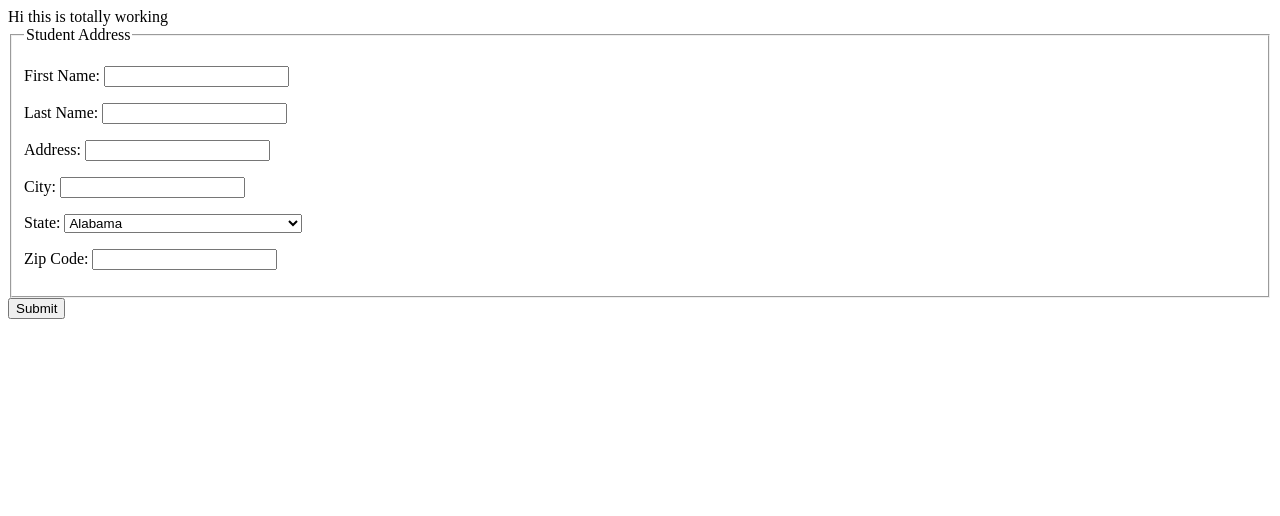
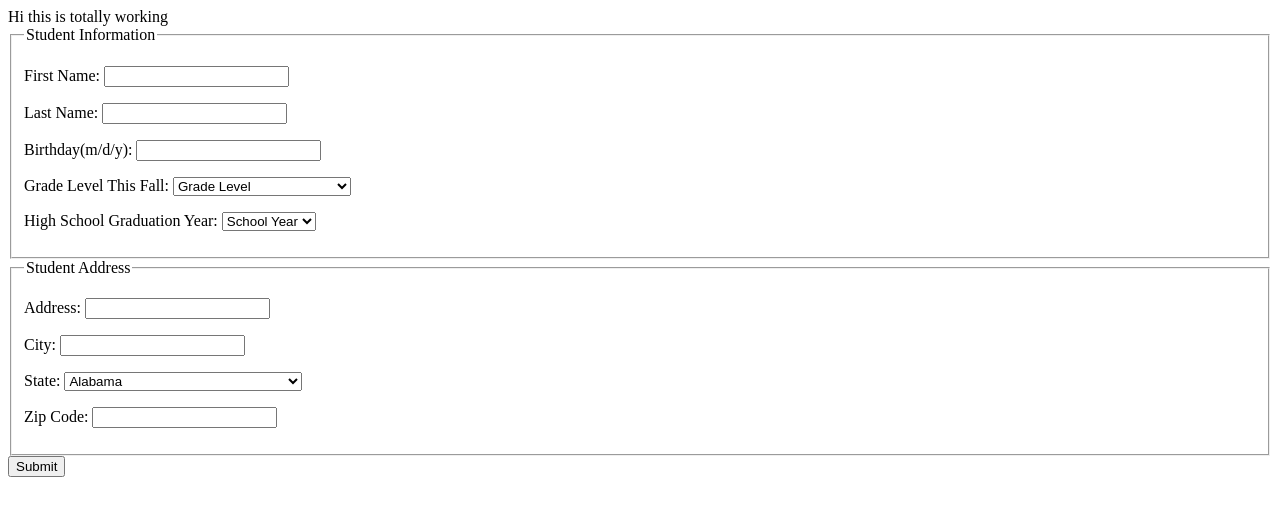
Before and after one commit to jedouard98/scholar-fish, a Python web app: template templates/basic-info.html in a window 1280 px wide. Shown: the top 516 px of the page. Run offline with Jinja, Linux system fonts and the light colour scheme; the template is opened without the code that fills it, so the values that code supplies are empty.

Commit message:
Added Birthday, Grade Level, Graduation Year section to the student info section

```diff
--- a/templates/basic-info.html
+++ b/templates/basic-info.html
@@ -7,9 +7,68 @@
   Hi this is totally working
   <form method=post>
     <fieldset>
-      <legend>Student Address</legend>
+        <legend>Student Information</legend>
         <p>First Name: <input type="text" name="first_name" value=""> </p>
         <p>Last Name: <input type="text" name="last_name" value=""> </p>
+        <p>Birthday(m/d/y): <input type="text" name="birthday" value=""> </p>
+        <p> Grade Level This Fall:  <select><option value="">Grade Level</option>
+<option value="9">High School Freshman</option>
+<option value="10">High School Sophomore</option>
+<option value="11">High School Junior</option>
+<option value="12">High School Senior</option>
+<option value="13">College Freshman</option>
+<option value="14">College Sophomore</option>
+<option value="15">College Junior</option>
+<option value="16">College Senior</option>
+<option value="17">Graduate School - Year 1</option>
+<option value="18">Graduate Student - Year 2</option>
+<option value="19">Graduate Student - Year 3</option>
+<option value="20">Graduate Student - Year 4</option>
+<option value="21">Graduate Student - Year 5</option></select> </p>
+        <p> High School Graduation Year: <select><option value="">School Year</option>
+<option value="2026">2026</option>
+<option value="2025">2025</option>
+<option value="2024">2024</option>
+<option value="2023">2023</option>
+<option value="2022">2022</option>
+<option value="2021">2021</option>
+<option value="2020">2020</option>
+<option value="2019">2019</option>
+<option value="2018">2018</option>
+<option value="2017">2017</option>
+<option value="2016">2016</option>
+<option value="2015">2015</option>
+<option value="2014">2014</option>
+<option value="2013">2013</option>
+<option value="2012">2012</option>
+<option value="2011">2011</option>
+<option value="2010">2010</option>
+<option value="2009">2009</option>
+<option value="2008">2008</option>
+<option value="2007">2007</option>
+<option value="2006">2006</option>
+<option value="2005">2005</option>
+<option value="2004">2004</option>
+<option value="2003">2003</option>
+<option value="2002">2002</option>
+<option value="2001">2001</option>
+<option value="2000">2000</option>
+<option value="1999">1999</option>
+<option value="1998">1998</option>
+<option value="1997">1997</option>
+<option value="1996">1996</option>
+<option value="1995">1995</option>
+<option value="1994">1994</option>
+<option value="1993">1993</option>
+<option value="1992">1992</option>
+<option value="1991">1991</option>
+<option value="1990">1990</option>
+</select>
+
+    </fieldset>
+    <fieldset>
+
+      <legend>Student Address</legend>
         <p>Address: <input type="text" name="address" value=""> </p>
         <p>City: <input type="text" name="city" value=""> </p>
         <p> State: <select>
```
